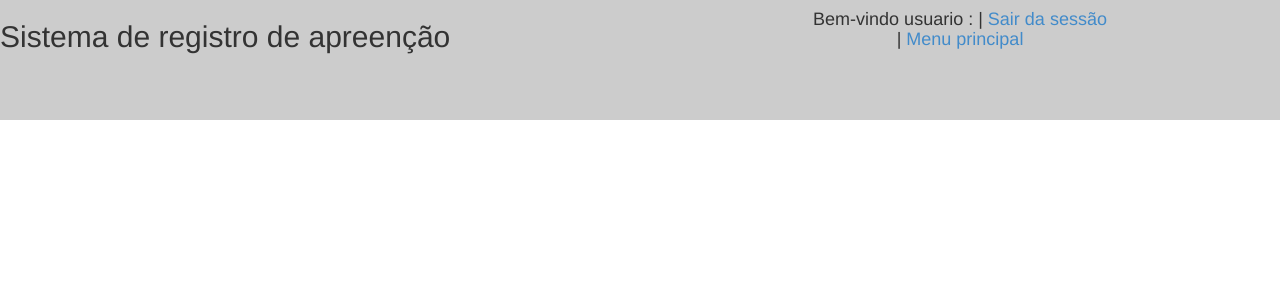
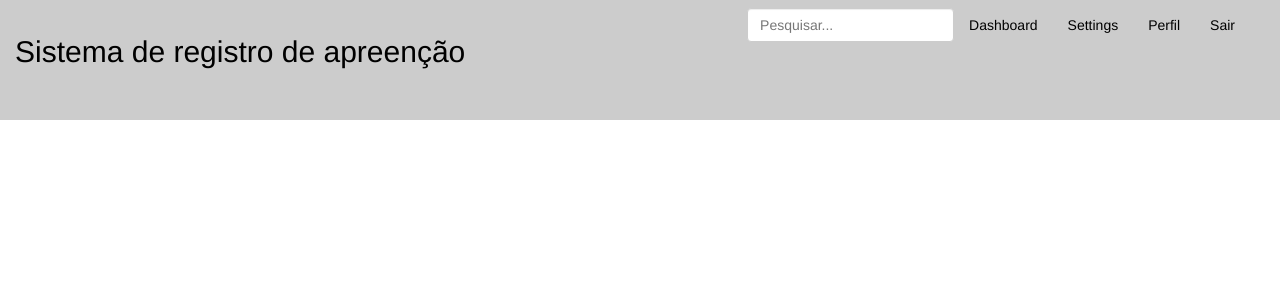
Before and after one commit to FabianoFaria/Sistema_apreen-o, a CodeIgniter app: the page made by application/views/templates/header.php in a window 1280 px wide. Shown: the top 300 px of the page. Run offline with CodeIgniter, Linux system fonts and the light colour scheme.

Commit message:
Melhorias nas paginas de menu principal e detalhes do documento

```diff
--- a/application/models/pesquisa/pesquisa_model.php
+++ b/application/models/pesquisa/pesquisa_model.php
@@ -11,6 +11,7 @@ class Pesquisa_model extends CI_Model {
 
     	$this->db->select('*');
     	$this->db->like('IPL', $value);
+        $this->db->where('status_doct', 0);
         $query = $this->db->get('tbl_doct');
         return $query->result();
     }
--- a/application/views/templates/header.php
+++ b/application/views/templates/header.php
@@ -30,12 +30,19 @@
 </head>
     <body>
 		<div class="row sem_margin">
-			<div class="col-md-6 col-sm-6 col-xs-6 box_header sem_padding">
 
-					<h2 >Sistema de registro de apreenção</h2>
-
+            <div class="navbar navbar-inverse box_user" role="navigation">
+              <div class="container-fluid">
+                <div class="navbar-header">
+                  <button type="button" class="navbar-toggle" data-toggle="collapse" data-target=".navbar-collapse">
+                    <span class="sr-only">Toggle navigation</span>
+                    <span class="icon-bar"></span>
+                    <span class="icon-bar"></span>
+                    <span class="icon-bar"></span>
+                  </button>
+                  <a class="navbar-brand" href="<?php echo base_url("/index.php/area_restrita"); ?>"><h2>Sistema de registro de apreenção</h2></a>
                 </div>
-			<div class="col-md-6 col-sm-6 col-xs-6 box_user sem_padding">
+                <div class="navbar-collapse collapse">
                     <?php
 
                     $user_name = "p";
@@ -45,12 +52,15 @@
 
                     if($user_name != "p")
                     {  ?>
-
-        				<h4>Bem-vindo usuario :<?php echo $user_name; ?> | <a href="<?php echo base_url("/index.php/logout"); ?>">Sair da sessão</a>
-        					<br>
-        					 | <a href="<?php echo base_url("/index.php/area_restrita"); ?>">Menu principal</a>
-        				</h4>
-
+                      <ul class="nav navbar-nav navbar-right">
+                        <li><a href="#">Dashboard</a></li>
+                        <li><a href="#">Settings</a></li>
+                        <li><a href="#">Perfil <?php echo $user_name; ?></a></li>
+                        <li><a href="<?php echo base_url("/index.php/logout"); ?>">Sair</a></li>
+                      </ul>
+                      <form class="navbar-form navbar-right">
+                        <input type="text" class="form-control" placeholder="Pesquisar...">
+                      </form>
                     <?php
                     }else
                     {
@@ -59,6 +69,11 @@
 
 
                     ?>
+                </div>
+              </div>
+            </div>
+
+
+
 
 		</div>
-		</div>
--- a/assets/ULA_front.css
+++ b/assets/ULA_front.css
@@ -27,8 +27,19 @@ hr
 
 .box_user
 {
-	background-color: #cccccc;
+	background-color: #cccccc !important;
+	border-radius: 0px !important;
+	border:  0px #cccccc !important;
 	height: 120px;
+}
+.navbar-inverse .navbar-nav > li > a
+{
+	color: #000000 !important;
+}
+
+.box_user h2
+{
+	color: #000000;
 }
 
 .box_user h4
```
Also changed, not shown: application/views/login/area_restrita_view.php (+18 -7 lines). Lines whose indentation alone changed are shown as unchanged.
